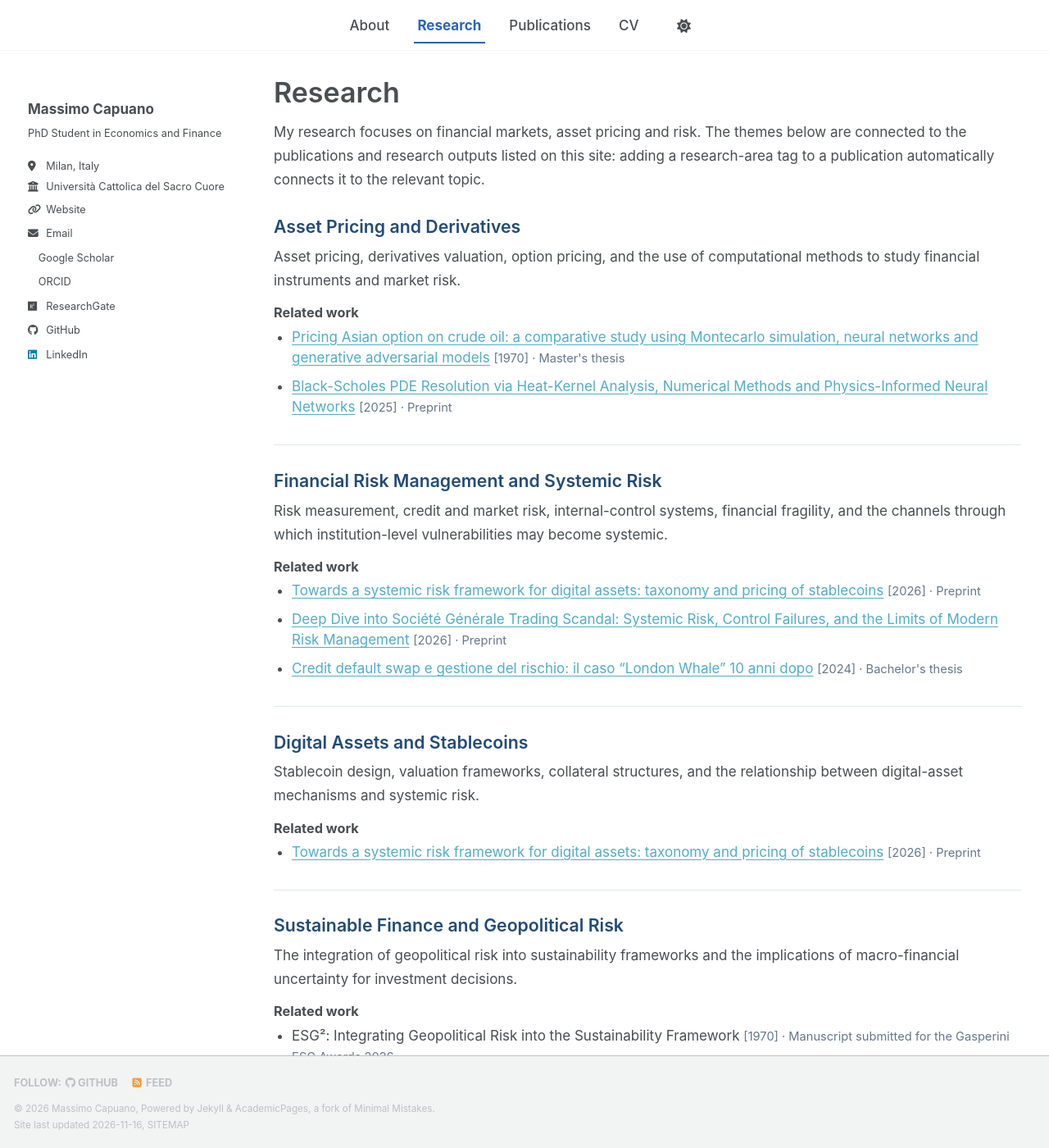
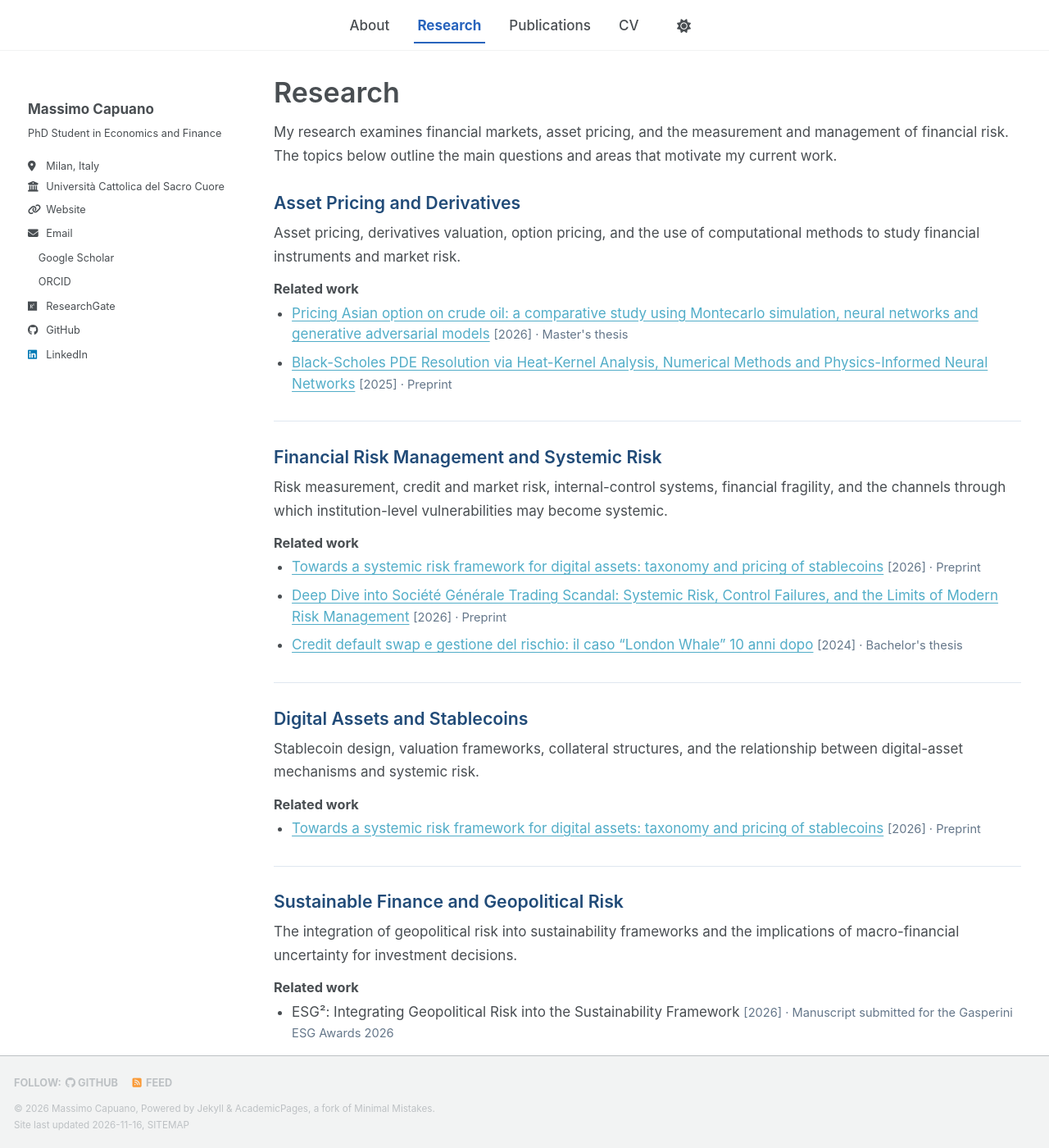
Before and after one commit to capuanomassimo/capuanomassimo.github.io, a Jekyll site: the page built from _pages/research.md, in a window 1280 px wide and 1400 px high. Shown: the whole window at 82% size. Built offline with Jekyll 4.4.1, drawn with Linux system fonts in a browser that asks for light colours; a script bundle is joined from its source files by our own code; a style sheet for code colours, icons or effects is not loaded.

Commit message:
Fix research display years and polish research introduction

```diff
--- a/_pages/research.md
+++ b/_pages/research.md
@@ -8,7 +8,7 @@ description: "Research interests and projects in asset pricing, derivatives, fin
 {% assign profile = site.data.academic_profile.profile %}
 {% assign research_publications = site.publications | sort: "date" | reverse %}
 
-My research focuses on financial markets, asset pricing and risk. The themes below are connected to the publications and research outputs listed on this site: adding a research-area tag to a publication automatically connects it to the relevant topic.
+My research examines financial markets, asset pricing, and the measurement and management of financial risk. The topics below outline the main questions and areas that motivate my current work.
 
 {% for area in site.data.research.areas %}
 <section class="research-area" id="{{ area.id }}">
@@ -34,7 +34,7 @@ My research focuses on financial markets, asset pricing and risk. The themes bel
               {{ item.title }}
             {% endif %}
             <span class="research-publication-meta">
-              {% if item.date %}[{{ item.display_year | default: item.date | date: "%Y" }}]{% elsif item.year %}[{{ item.year }}]{% endif %}
+              {% if item.display_year %}[{{ item.display_year }}]{% elsif item.date %}[{{ item.date | date: "%Y" }}]{% elsif item.year %}[{{ item.year }}]{% endif %}
               {% if item.type %} · {{ item.type }}{% endif %}
             </span>
           </li>
```
